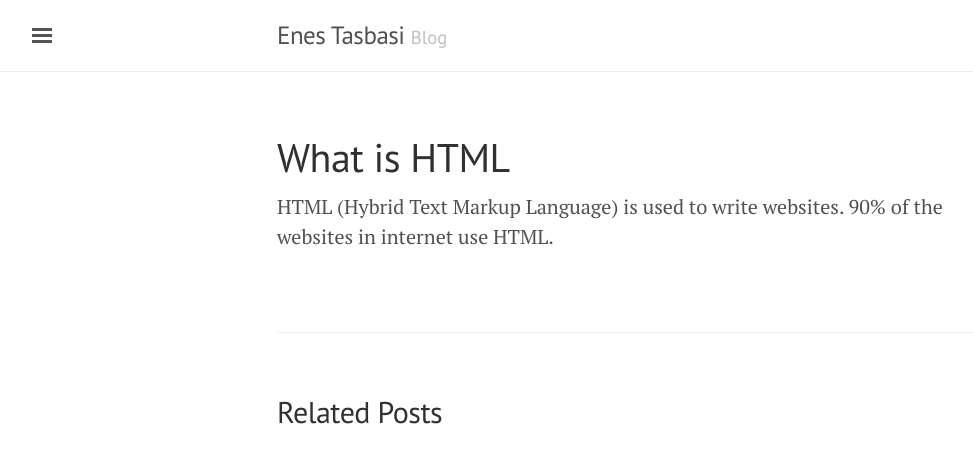
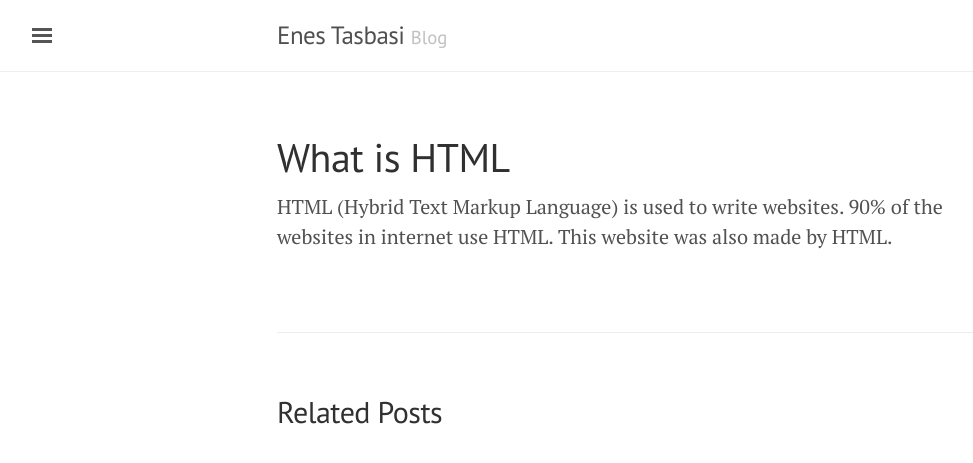
Before and after one commit to spsid1711/etasbasi.github.io, a Jekyll site: the page built from _posts/2015-11-30-What-Is_HTML.md, in a window 1280 px wide. Shown: the top 463 px of the page, without its empty margins (3-976 px from the left). Built offline with Jekyll 4.4.1, drawn with Linux system fonts in a browser that asks for light colours.

Commit message:
modified what is html.md

```diff
--- a/_posts/2015-11-30-What-Is_HTML.md
+++ b/_posts/2015-11-30-What-Is_HTML.md
@@ -5,4 +5,4 @@ date: 2015-11-25
 ---
 
 
-HTML (Hybrid Text Markup Language) is used to write websites. 90% of the websites in internet use HTML.
+HTML (Hybrid Text Markup Language) is used to write websites. 90% of the websites in internet use HTML. This website was also made by HTML.
```
Also changed, not shown: _posts/what is HTML.md (deleted, +0 -7 lines).
